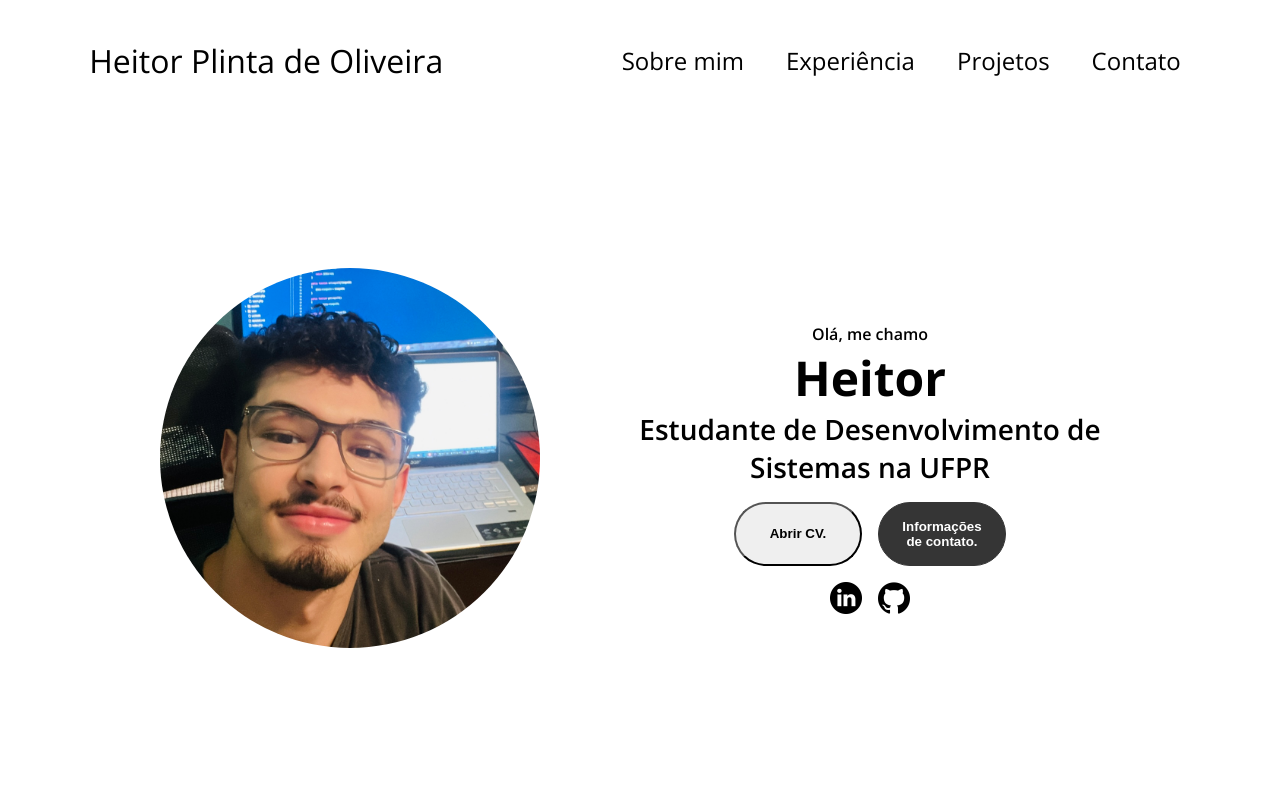
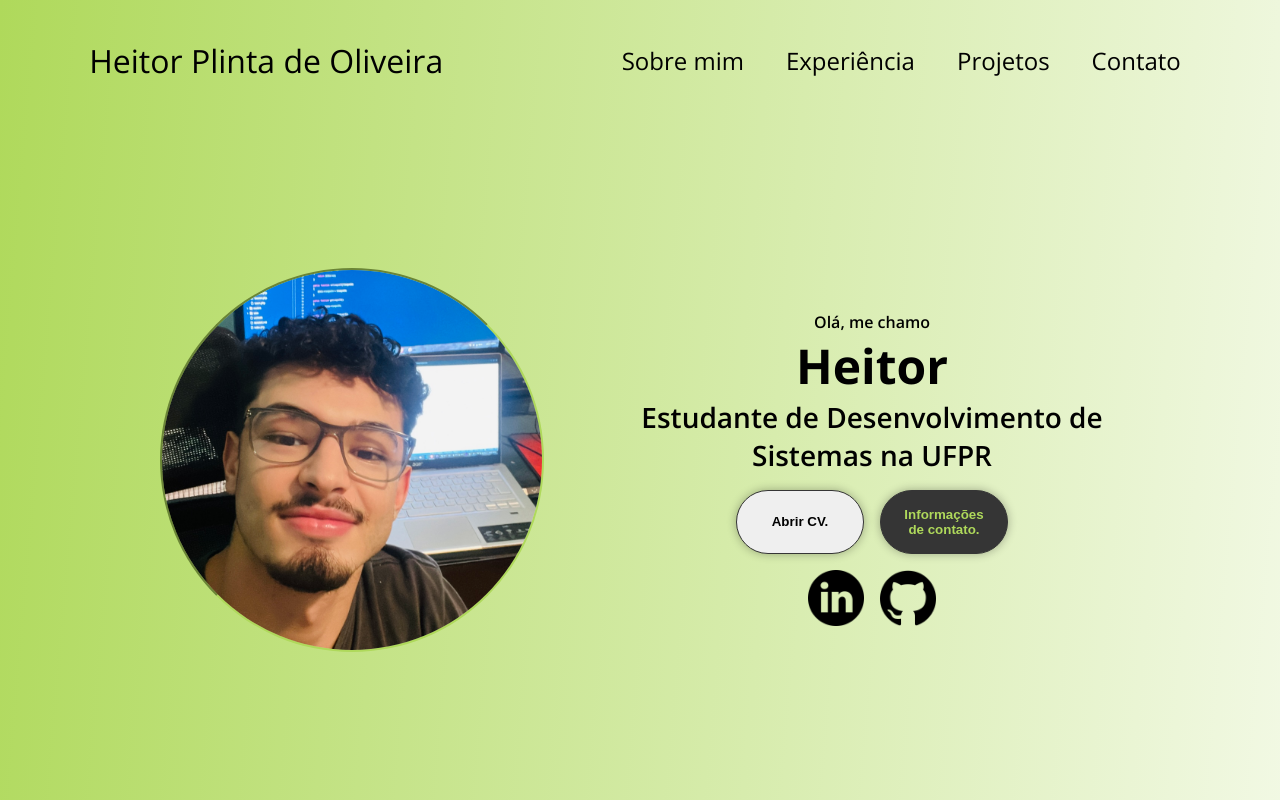
Before and after one commit to PaG0Dezaum2005/heitor.github.io, a plain HTML site: page index.html in a window 1280 px wide. Shown: the top 800 px of the page. Drawn offline with nearby package versions, Linux system fonts and the light colour scheme.

Commit message:
Mudei o background, mudei algumas caracteristicas do site para ele ficar mais com minha cara

```diff
--- a/index.html
+++ b/index.html
@@ -332,7 +332,7 @@
       <h1 class="title">Projetos</h1>
       <div class="experience-details-container">
         <div class="about-containers">
-          <div class="details-container color-container">
+          <div>
             <div class="article-container">
               <img
                 src="./assets/background.png"
--- a/style.css
+++ b/style.css
@@ -13,6 +13,8 @@ body {
   font-weight: 400;
   font-style: normal;
   font-variation-settings: "wdth" 100;
+  background-repeat: repeat;
+  background-image: linear-gradient(95deg, #afd95b, white);
 }
 
 html {
@@ -27,7 +29,7 @@ p {
 
 a,
 .btn {
-  transition: all 300ms ease;
+  transition: all 400ms ease;
 }
 
 /* DESKTOP */
@@ -57,10 +59,10 @@ a {
 }
 
 a:hover {
-  color: grey;
-  text-decoration: underline;
+  color: #afd95b;
+  text-decoration: overline underline;
   text-underline-offset: 1rem;
-  text-decoration-color: rgb(181, 181, 181);
+  text-decoration-color: #afd95b;
 }
 
 .logo {
@@ -168,6 +170,10 @@ section {
 
 /* PROFILE PICTURE */
 
+.profile-pic, .about-pic {
+  border: #afd95b 0.15rem inset;
+}
+
 #profile {
   display: flex;
   justify-content: center;
@@ -212,6 +218,9 @@ section {
   gap: 1rem;
 }
 
+#socials-container .icon {
+  height: 3.5rem;
+}
 
 
 /* ICONS */
@@ -231,21 +240,26 @@ section {
 
 .btn {
   font-weight: 600;
-  transition: all 300ms ease;
+  transition: all 400ms ease;
   padding: 1rem;
   width: 8rem;
   border-radius: 2rem;
 }
 
 .btn-color-1,
-btn-color-2 {
+.btn-color-2 {
   border: rgb(53, 53, 53) 0.1rem solid;
+  box-shadow: 0 0 10px rgba(0, 0, 0 ,0.3);
+  -webkit-transition-duration: 0.4s;
+  transition-duration: 0.4s;
+  -webkit-transition-property: box-shadow, transform;
+  transition-property: box-shadow, transform;
 }
 
 .btn-color-1,
 .btn-color-2:hover {
   background: rgb(53, 53, 53);
-  color: white;
+  color: #afd95b;
 }
 
 .btn-color-1:hover {
@@ -256,8 +270,15 @@ btn-color-2 {
   background-color: none;
 }
 
-.btn-colo-2:hover {
+.btn-color-2:hover {
   border: rgb(255, 255, 255) 0.1rem solid;
+}
+
+.btn-color-2:hover, .btn-color-1:hover {
+  box-shadow: 0 0 25px rgba(0, 0, 0 ,0.3);
+  -webkit-transform: scale(1.1);
+  border-color: black;
+  transform: scale(1.1);
 }
 
 .btn-container {
@@ -303,11 +324,13 @@ btn-color-2 {
 .details-container {
   padding: 1.5rem;
   flex: 1;
-  background: white;
   border-radius: 2rem;
   border: rgb(53, 53, 53) 0.1rem solid;
   border-color: rgb(163, 163, 163);
   text-align: center;
+  backdrop-filter: saturate(145%);
+  backdrop-filter: sepia(10%);
+  /* backdrop-filter: invert(25%); */
 }
 
 .section-container {
@@ -332,6 +355,9 @@ btn-color-2 {
   font-weight: 600;
   font-size: 1.75rem;
   margin-bottom: 2rem;
+}
+.experience-sub-title,  h2{
+  text-align: center;
 }
 
 .experience-details-container {
```
Also changed, not shown: assets/czNmcy1wcml2YXRlL3Jhd3BpeGVsX2ltYWdlcy93ZWJzaXRlX2NvbnRlbnQvbHIvdjEwNjQtMDIucG5n.webp (added), assets/pngtree-man-playing-laptop-line-png-image_6407066.jpg (added), assets/ricepaper_v3.png (added), assets/triangle-mosaic.png (added), assets/triangular.png (added), triangular.png (added).
